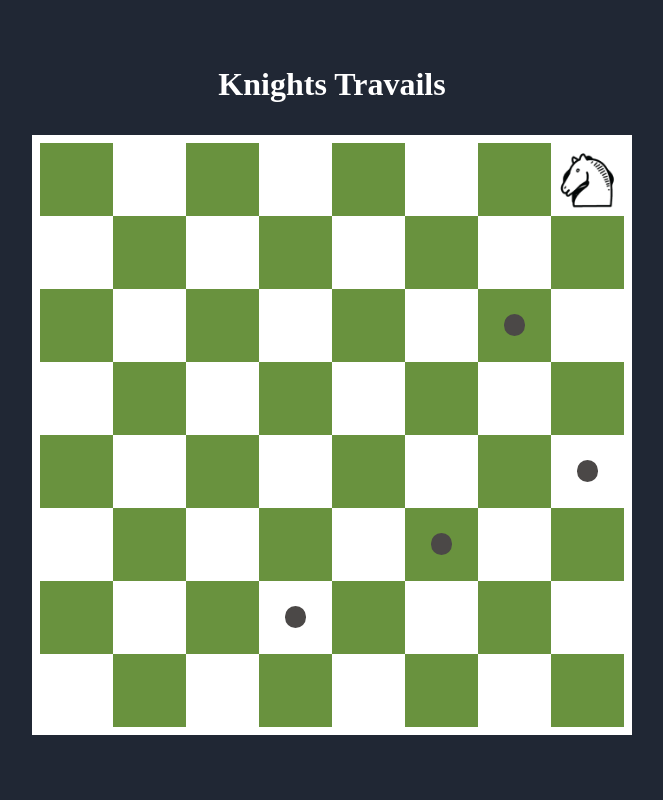
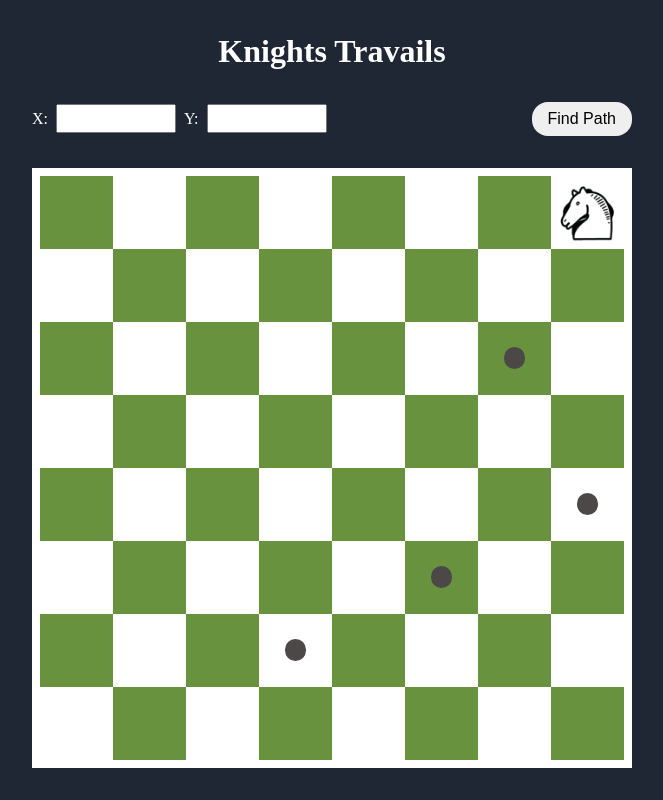
Before and after one commit to Mindmazing/knight-travails-web-based-gui, a website built with webpack: page src/template.html in a window 1280 px wide. Shown: the whole page, without its empty margins (308-971 px from the left). Built offline with nearby package versions, Linux system fonts and the light colour scheme.

Commit message:
Create inputs and buttons to input coordinates and run program

```diff
--- a/src/css/style.css
+++ b/src/css/style.css
@@ -68,3 +68,33 @@ main {
   rotate: 10deg;
   cursor: pointer;
 }
+
+.inputs {
+  display: flex;
+  gap: 0.5em;
+  align-items: center;
+  font-size: 1rem;
+  width: 90%;
+  max-width: 600px;
+}
+
+input {
+  width: 20%;
+  padding: 0.2em;
+  font-size: inherit;
+}
+
+button {
+  border: none;
+  padding: 0.5em 1em;
+  border-radius: 1em;
+  font-size: inherit;
+  margin-left: auto;
+  transition: 0.3s;
+}
+
+button:hover {
+  cursor: pointer;
+  background-color: var(--tile-color-even);
+  color: var(--text-color);
+}
--- a/src/js/domGameBoard.js
+++ b/src/js/domGameBoard.js
@@ -4,18 +4,25 @@ import blackKingImg from "../assets/images/bk.png";
 export class DomGameBoard {
   constructor() {
     this.gameBoard = document.querySelector("#gameBoard");
+
     // create knight piece
     this.knight = document.createElement("img");
     this.knight.src = whiteKnightImg;
     this.knight.classList.add("chess-piece");
     this.knight.id = "knight";
+
     //create king piece
     this.king = document.createElement("img");
     this.king.src = blackKingImg;
     this.king.classList.add("chess-piece");
     this.king.id = "king";
 
-    // create game board in dom
+    //get inputs
+    this.xCoorInput = document.querySelector("input[name='x-coor']");
+    this.YCoorInput = document.querySelector("input[name='y-coor']");
+    this.findPathBtn = document.querySelector(".inputs > button");
+
+    // Display game board in site
     this.#createDomGameBoard();
   }
 
--- a/src/template.html
+++ b/src/template.html
@@ -8,6 +8,13 @@
   <body>
     <main>
       <h1>Knights Travails</h1>
+      <div class="inputs">
+        <label for="x-coor">X:</label>
+        <input type="text" name="x-coor" id="x-coor" />
+        <label for="y-coor">Y:</label>
+        <input type="text" name="y-coor" id="y-coor" />
+        <button>Find Path</button>
+      </div>
       <div id="gameBoard"></div>
     </main>
   </body>
```
